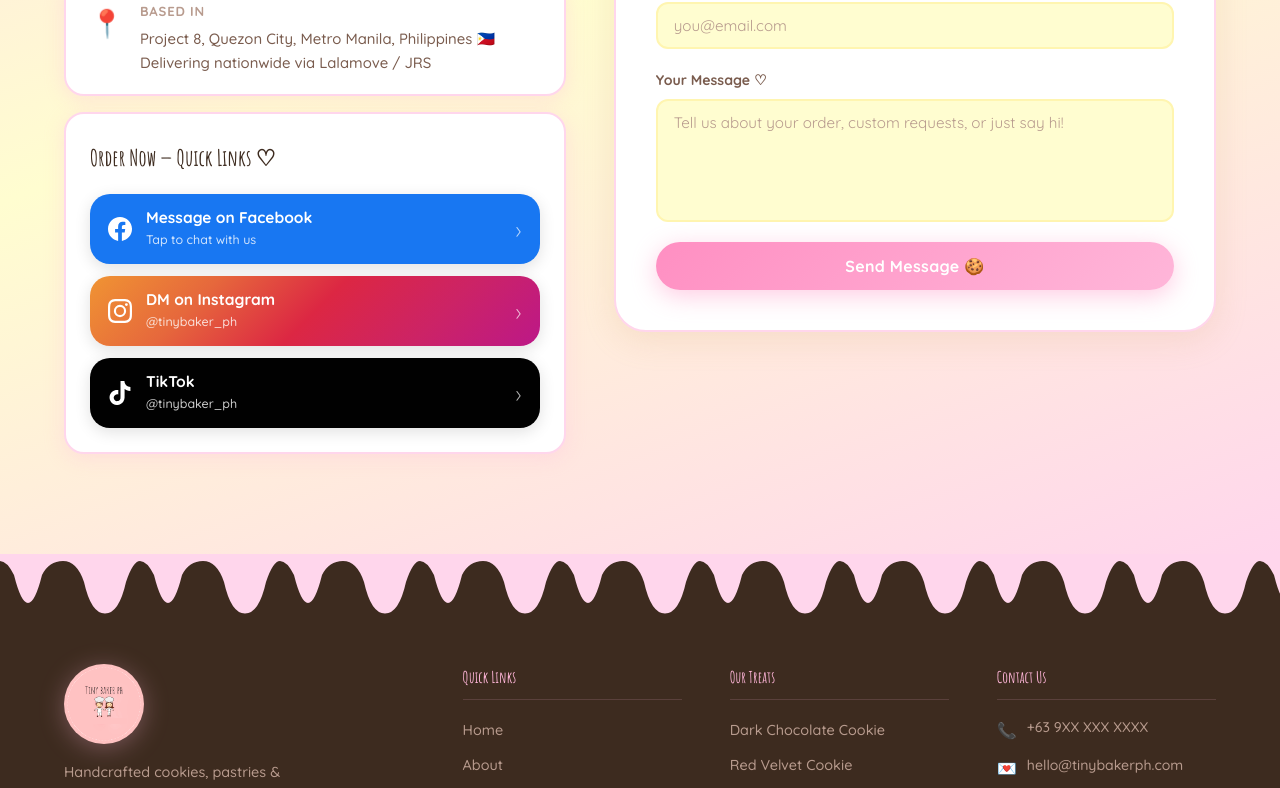
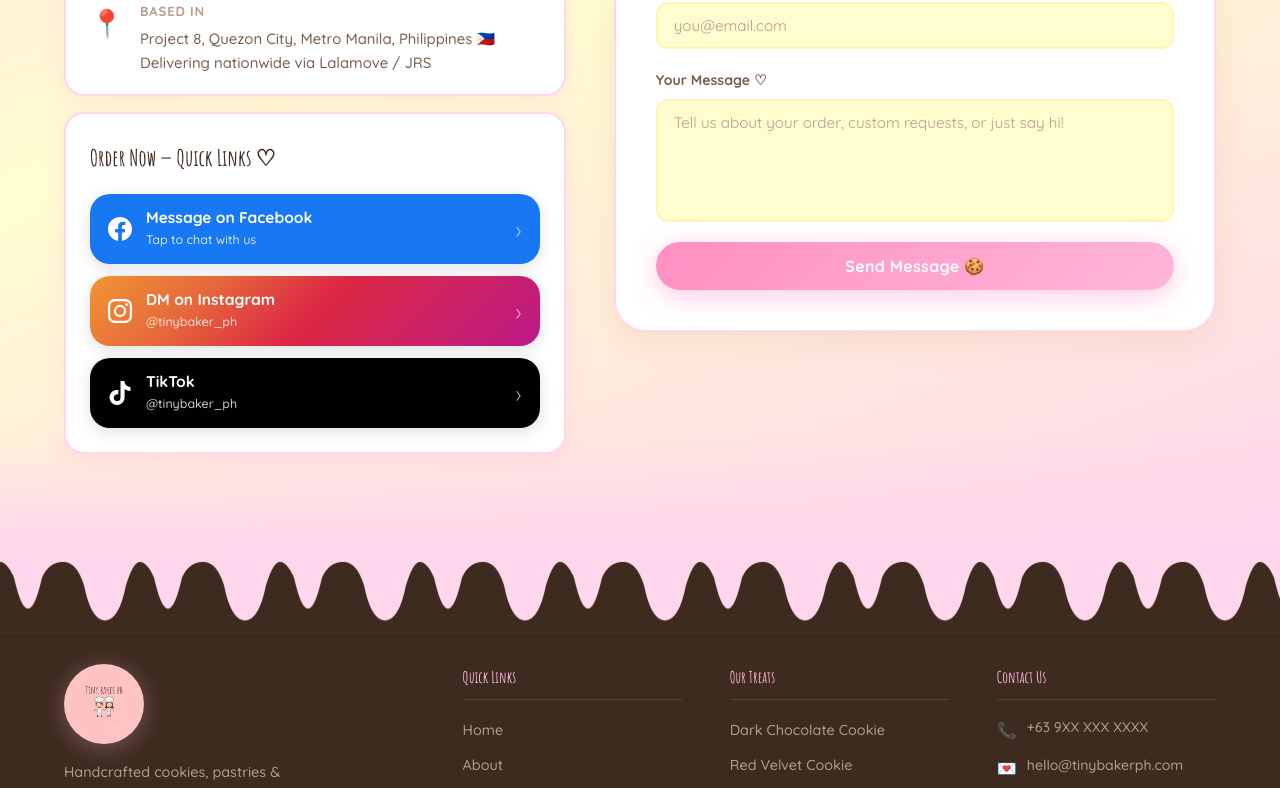
Before and after one commit to mcmarasigan/TinybakerPH, a React (Vite) app: page / in a window 1280 px wide. Shown: the part 4681-5469 px from the top of the page. Built offline with nearby package versions, Linux system fonts and the light colour scheme.

Commit message:
feat: add CSS styling for Contact and Footer components

```diff
--- a/src/components/Contact.css
+++ b/src/components/Contact.css
@@ -3,6 +3,18 @@
   padding: 80px 0 100px;
   position: relative;
   overflow: hidden;
+}
+
+.contact::after {
+  content: "";
+  position: absolute;
+  bottom: 0;
+  left: 0;
+  right: 0;
+  height: 120px;
+  background: linear-gradient(to top, var(--pink-light), transparent);
+  pointer-events: none;
+  z-index: 0;
 }
 
 .contact-wave-top {
--- a/src/components/Footer.css
+++ b/src/components/Footer.css
@@ -10,12 +10,18 @@
   top: 0; left: 0; right: 0;
   width: 100%;
   line-height: 0;
-  overflow: hidden;
 }
 
 .footer-wave svg {
   display: block;
   width: 100%;
+  transform-origin: top;
+  animation: drip-flow 4s ease-in-out infinite;
+}
+
+@keyframes drip-flow {
+  0%, 100% { transform: scaleY(0.85); }
+  50% { transform: scaleY(1.25); }
 }
 
 /* Inner */
```
